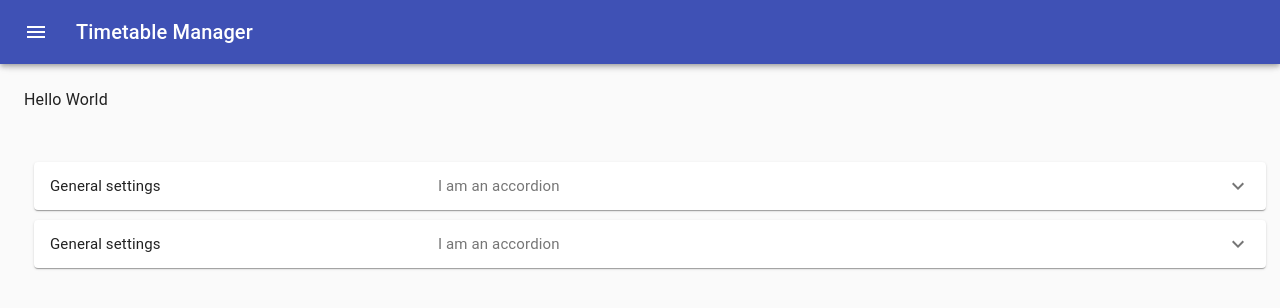
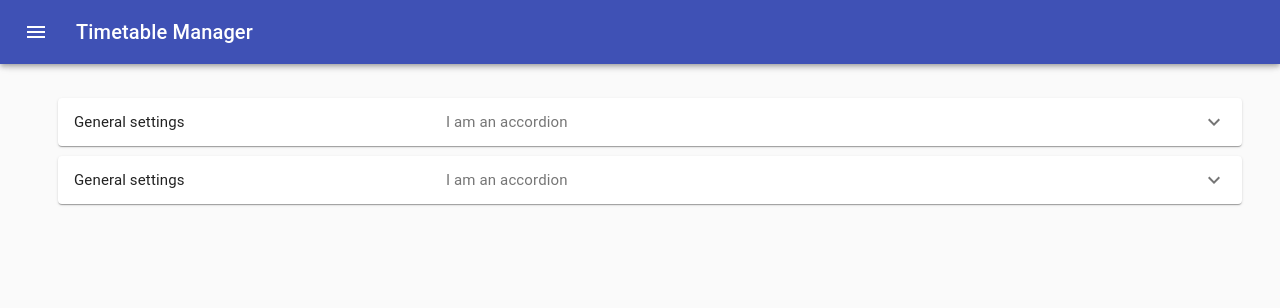
Before and after one commit to SLIIT-Group/Timetable-Manager, a React app: page / in a window 1280 px wide. Shown: the top 308 px of the page. Built offline with nearby package versions, Linux system fonts and the light colour scheme; the HTML template or start-up script is replaced by a standard one.

Commit message:
Expansion panel slider

```diff
--- a/src/components/App.js
+++ b/src/components/App.js
@@ -1,16 +1,12 @@
 import React from 'react';
 import SideNav from './Navigation/SideNav';
 import ExpansionPanel from './ExpansionPanel/ExpansionPanel';
-import { Container } from '@material-ui/core';
 
 const App = () => {
   return (
     <div className='app'>
       <SideNav></SideNav>
-      <Container>
-        <ExpansionPanel ></ExpansionPanel>
-        <ExpansionPanel></ExpansionPanel>
-      </Container>
+
     </div>
   );
 };
--- a/src/components/Navigation/SideNav.js
+++ b/src/components/Navigation/SideNav.js
@@ -16,6 +16,8 @@ import ChevronRightIcon from '@material-ui/icons/ChevronRight';
 import ListItem from '@material-ui/core/ListItem';
 import ListItemIcon from '@material-ui/core/ListItemIcon';
 import ListItemText from '@material-ui/core/ListItemText';
+import ExpansionPanel from '../ExpansionPanel/ExpansionPanel';
+import { Container } from '@material-ui/core';
 
 const drawerWidth = 240;
 
@@ -156,7 +158,10 @@ export default function PersistentDrawerLeft() {
         })}
       >
         <div className={classes.drawerHeader} />
-        <Typography paragraph>Hello World</Typography>
+        <Container>
+          <ExpansionPanel></ExpansionPanel>
+          <ExpansionPanel></ExpansionPanel>
+        </Container>
       </main>
     </div>
   );
```
